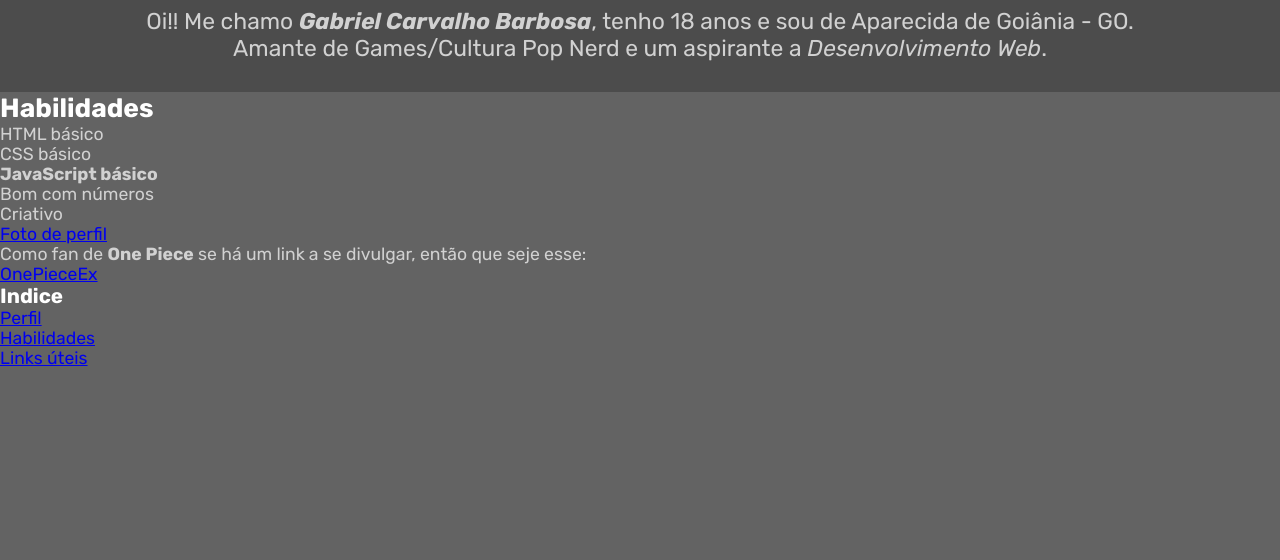
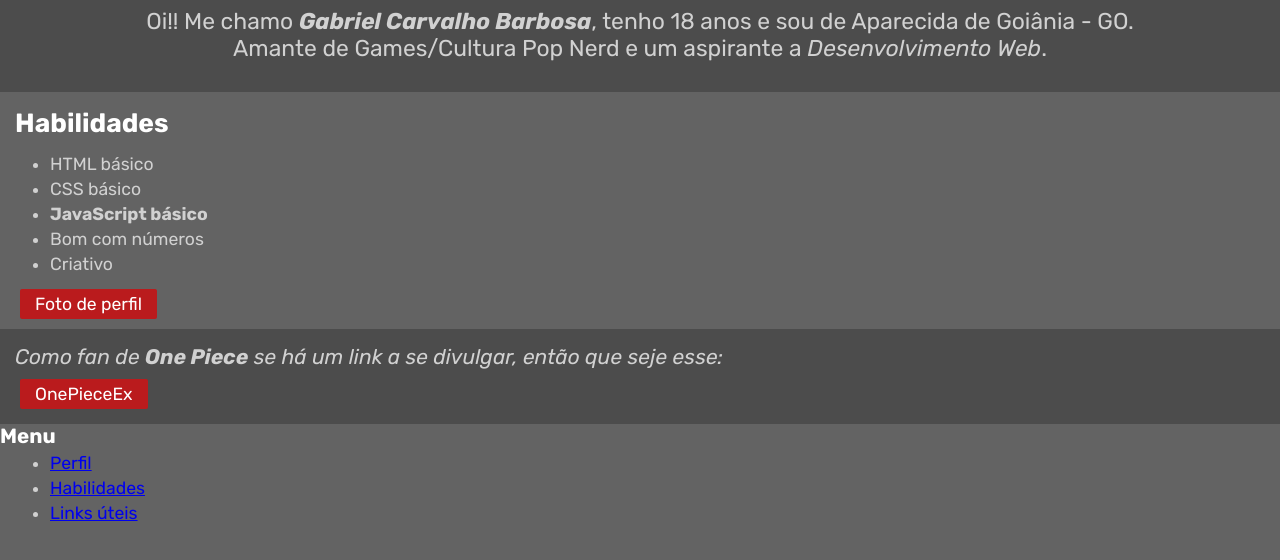
Before and after one commit to iDallek/idallek.github.io, a plain HTML site: page index.html in a window 1280 px wide. Shown: the part 204-764 px from the top of the page. Drawn offline with Linux system fonts and the light colour scheme.

Commit message:
Estiliza botoes e pequenas correcoes

```diff
--- a/index.html
+++ b/index.html
@@ -17,6 +17,18 @@
       background-color:#636363;
       color: #d1d1d1;
       font-size: 1.1em;
+    }
+
+    h2 {
+      margin: 15px;
+    }
+
+    li {
+      margin: 5px 50px;
+    }
+
+    ul {
+      margin-bottom: 20px;
     }
 
     .title {
@@ -43,6 +55,27 @@
     .profile-img{
       display: block;
       margin: 0 auto;
+    }
+
+    .buttun{
+      text-decoration: none;
+      color: white;
+      background-color: #ba1b1d;
+      padding: 5px 15px;
+      margin: 20px;
+      border-radius: 2px;
+    }
+
+    .opex-merchan-text {
+      margin-top: 15px;
+      padding: 15px;
+      font-size: 1.2em;
+      font-style: italic;
+    }
+
+    .third-box {
+      background-color: #4c4c4c;
+      padding-bottom: 20px;
     }
 
     #highlighted-title {
@@ -73,15 +106,15 @@
       <li>Bom com números</li>
       <li>Criativo</li>
     </ul>
+    <a class="buttun" href="Imagens/FotoPerfil.jpg">Foto de perfil</a>
+    <br>
+  </div>
+  <div class="third-box">
+    <p class="opex-merchan-text">Como fan de <strong>One Piece</strong> se há um link a se divulgar, então que seje esse:</p>
+    <a class="buttun" href="https://onepieceex.net/">OnePieceEx</a>
   </div>
   <div>
-    <a href="Imagens/FotoPerfil.jpg">Foto de perfil</a>
-    <br>
-    <p>Como fan de <strong>One Piece</strong> se há um link a se divulgar, então que seje esse:</p>
-    <a href="https://onepieceex.net/">OnePieceEx</a>
-  </div>
-  <div>
-    <h3 class="title">Indice</h3>
+    <h3 class="title">Menu</h3>
     <ul>
       <li><a href="#">Perfil</a></li>
       <li><a href="#">Habilidades</a></li>
```
